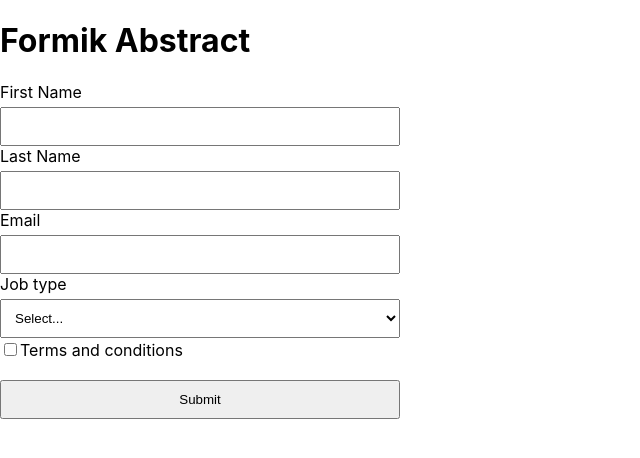
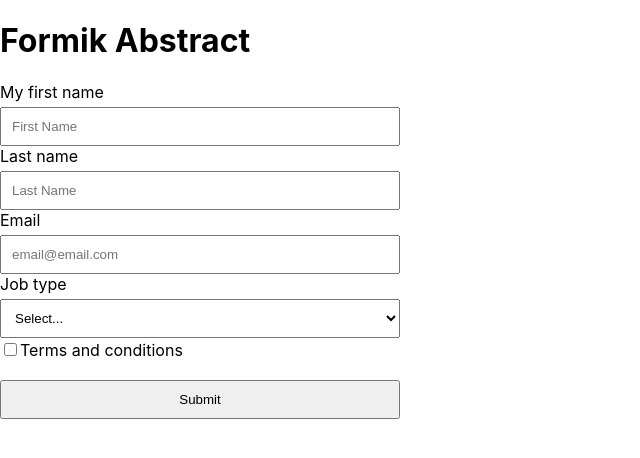
Before and after one commit to htmtmx/learnFormik, a React (Create React App) app: page / in a window 1280 px wide. Shown: the top 458 px of the page, without its empty margins (0-640 px from the left). Built offline with nearby package versions, Linux system fonts and the light colour scheme.

Commit message:
♻️ Refactor FormikAbstract component to use MyTextInput for input fields

```diff
--- a/src/pages/FormikAbstract.tsx
+++ b/src/pages/FormikAbstract.tsx
@@ -3,6 +3,7 @@
 import * as Yup from 'yup';
 
 import './../styles/styles.css';
+import { MyTextInput } from '../components/MyTextInput';
 
 export const FormikAbstract = () => {
 	return (
@@ -37,16 +38,10 @@
 				})}
 			>
 				{(formik) => (
-					<Form>
-						<label htmlFor="firstName">First Name</label>
-						<Field name="firstName" type="text" />
-						<ErrorMessage name="firstName" component="span" />
-						<label htmlFor="lastName">Last Name</label>
-						<Field name="lastName" type="text" />
-						<ErrorMessage name="lastName" component="span" />
-						<label htmlFor="email">Email</label>
-						<Field name="email" type="email" />
-						<ErrorMessage name="email" component="span" />
+          <Form>
+            <MyTextInput label='My first name' name='firstName' placeholder="First Name"/>
+            <MyTextInput label='Last name' name='lastName' placeholder="Last Name"/>
+            <MyTextInput label='Email' name='email' placeholder="email@email.com"/>
 						<label htmlFor="jobType">Job type</label>
 						<Field name="jobType" component="select">
 							<option value="">Select...</option>
```
